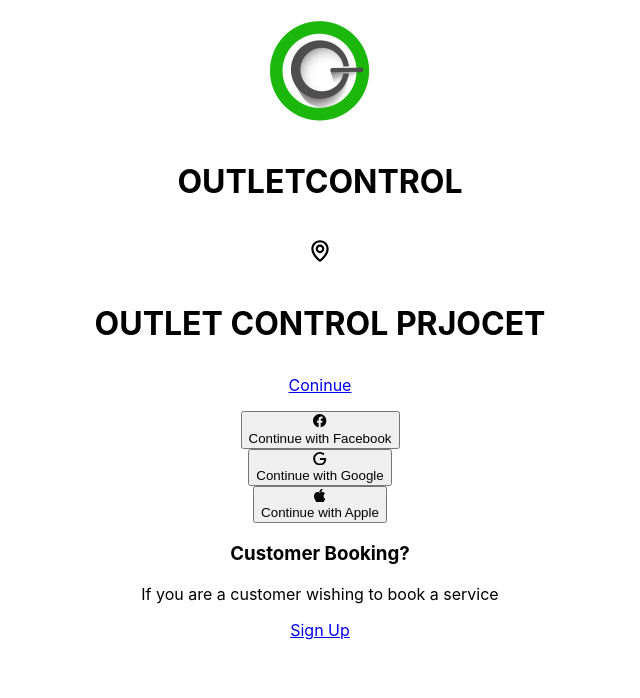
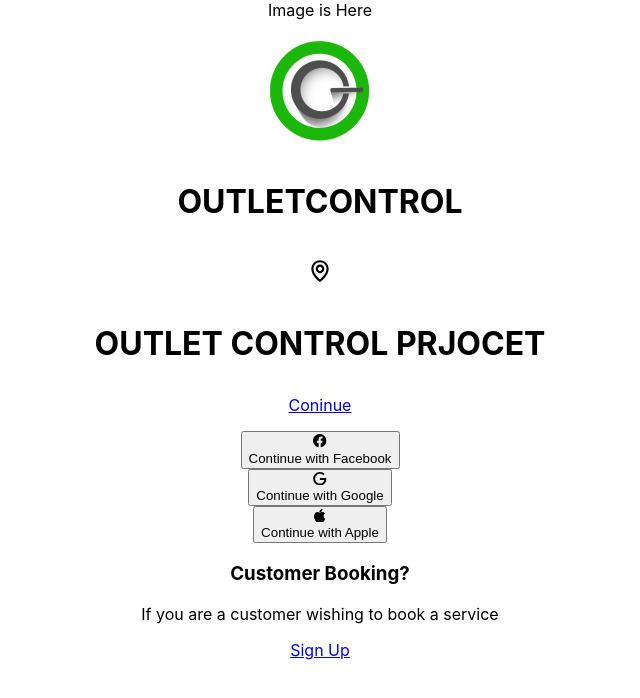
Before and after one commit to MillenniaAhead/millenia-client, a React (Create React App) app: page / in a window 1280 px wide. Shown: the top 698 px of the page, without its empty margins (320-960 px from the left). Built offline with nearby package versions, Linux system fonts and the light colour scheme.

Commit message:
row column not working

```diff
--- a/src/App.js
+++ b/src/App.js
@@ -1,10 +1,12 @@
 import "./App.css";
+// import CopyElem from "./components/cop.component";
 import Links from "./components/Links";
 
 function App() {
   return (
     <div className="App">
       <Links />
+      {/* <CopyElem /> */}
     </div>
   );
 }
--- /dev/null
+++ b/src/components/Links.css
@@ -0,0 +1,11 @@
+.container {
+  display: grid;
+  grid-template-columns: 1fr 1fr 1fr;
+  grid-template-rows: 300px 1fr 1fr;
+  gap: 0px 0px;
+  grid-auto-flow: row;
+  grid-template-areas:
+    ". . ."
+    ". . ."
+    ". . .";
+}
--- a/src/components/Links.jsx
+++ b/src/components/Links.jsx
@@ -2,16 +2,20 @@ import React from "react";
 import { motion } from "framer-motion";
 import logo from "../assets/log.png";
 import { BiMap } from "react-icons/bi";
-import Icon from "./Icon";
+// import Icon from "./Icon";
 import { SiGoogle } from "react-icons/si";
 import { BsFacebook } from "react-icons/bs";
 import { BsApple } from "react-icons/bs";
-
+import "./Links.css";
 // import GoogleLogin from "react-google-login";
 const Links = () => {
   document.title = "Palash";
 
   return (
+    <div class="container-fluid">
+      <div class="row">
+        <div class="col-md-8">Image is Here</div>
+        <div class="col-md-4">
           <div className="bg-hero flex flex-col justify-center items-center h-screen">
             <div>
               <motion.h1
@@ -129,6 +133,9 @@ const Links = () => {
               </div>
             </footer>
           </div>
+        </div>
+      </div>
+    </div>
   );
 };
 
```
Lines whose indentation alone changed are shown as unchanged.
